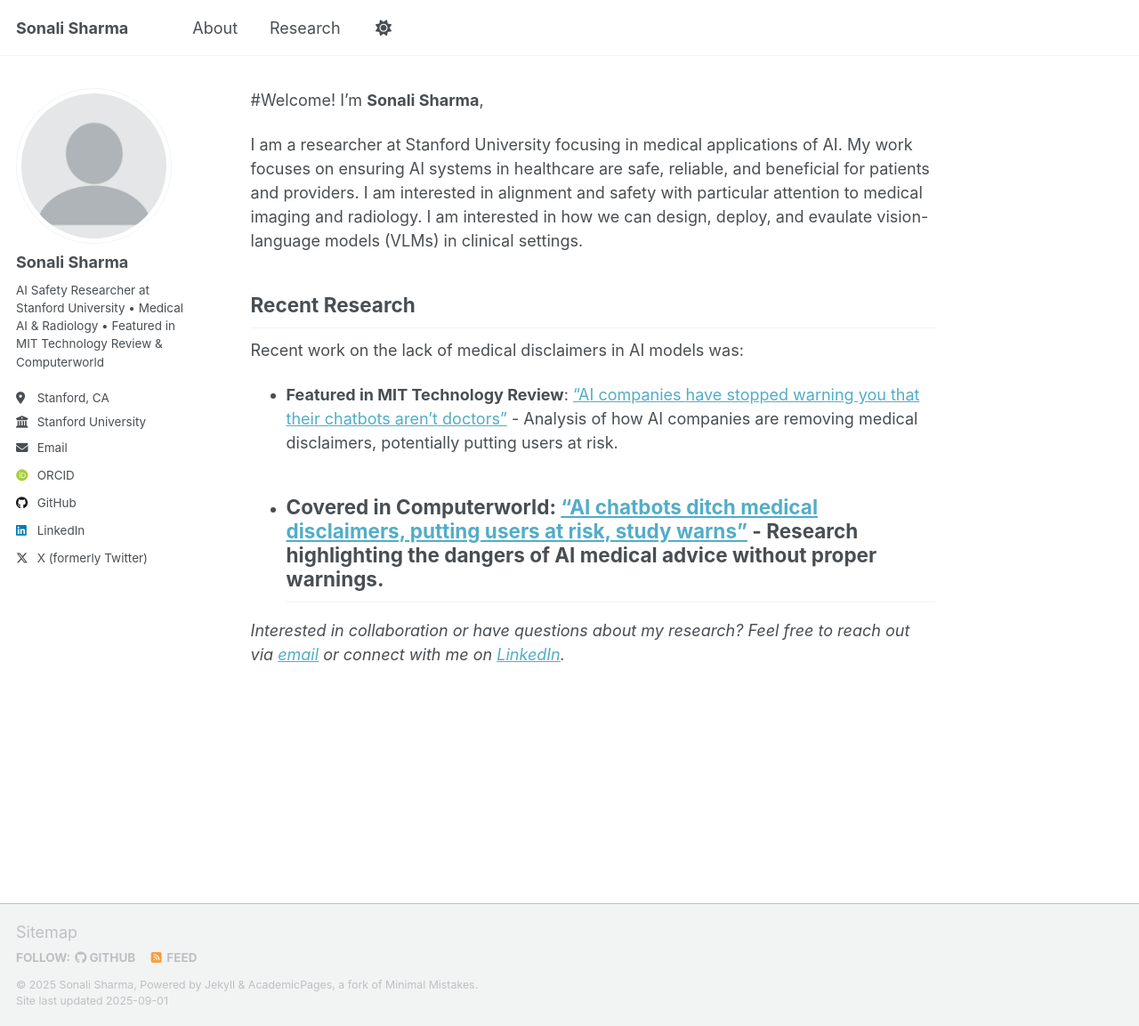
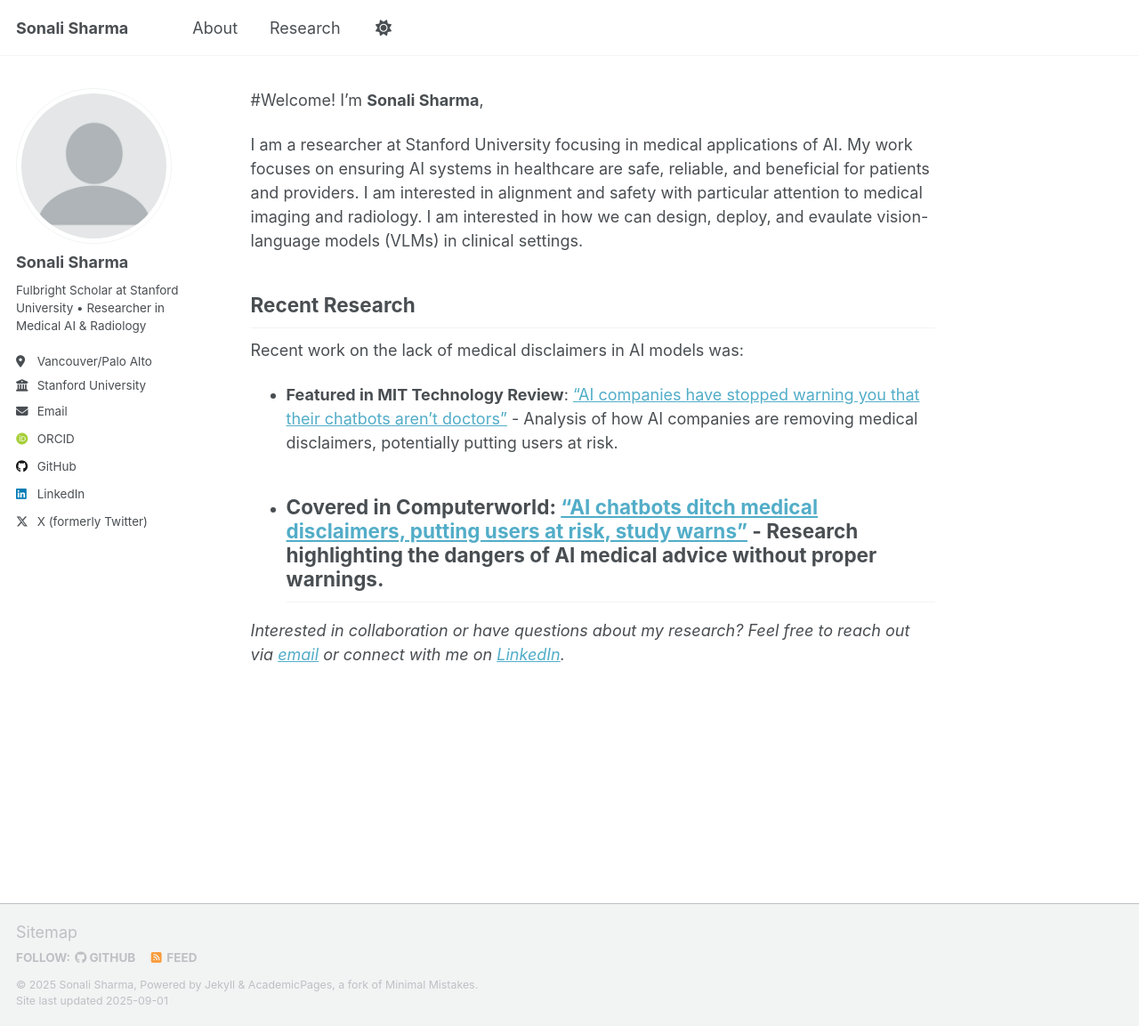
Before and after one commit to sonalisharma-3/sonalisharma-3.github.io, a Jekyll site: the page built from index.md, in a window 1280 px wide and 1153 px high. Shown: the whole window at 89% size. Built offline with Jekyll 4.4.1, drawn with Linux system fonts in a browser that asks for light colours; some web fonts are replaced; a script that is not in the unit is left out.

Commit message:
Update website

```diff
--- a/_config.yml
+++ b/_config.yml
@@ -18,8 +18,8 @@ teaser                   :
 author:
   name             : "Sonali Sharma"
   avatar           : "profile.png"
-  bio              : "AI Safety Researcher at Stanford University • Medical AI & Radiology • Featured in MIT Technology Review & Computerworld"
-  location         : "Stanford, CA"
+  bio              : "Fulbright Scholar at Stanford University • Researcher in Medical AI & Radiology"
+  location         : "Vancouver/Palo Alto"
   employer         : "Stanford University"
   email            : "sonali3@stanford.edu"
   uri              :
```
